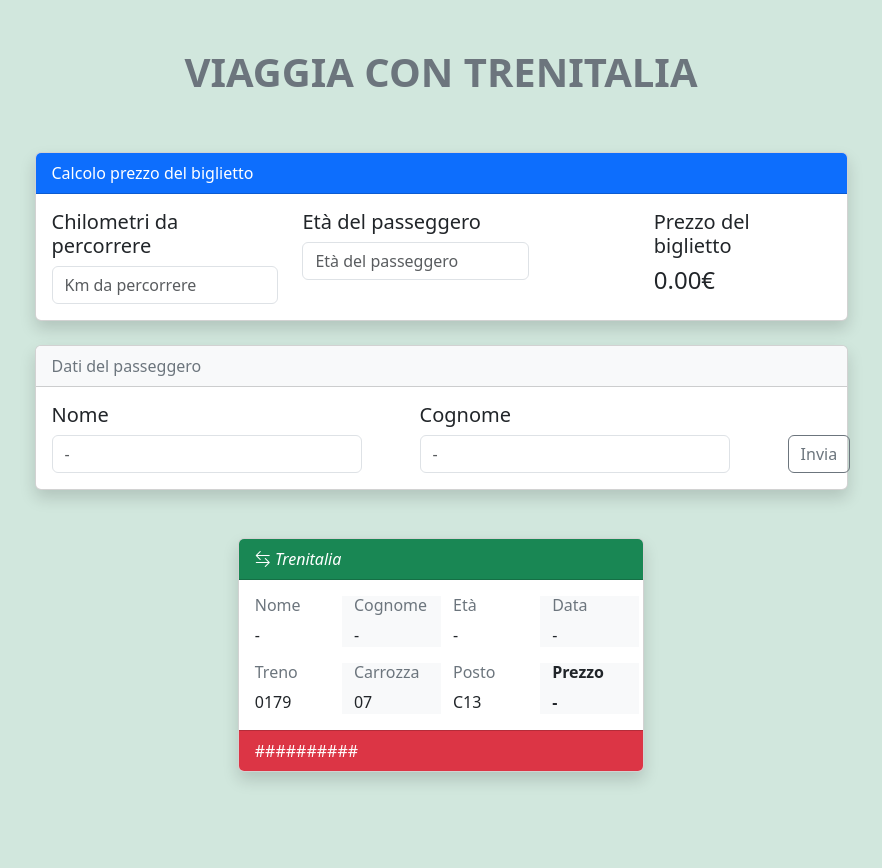
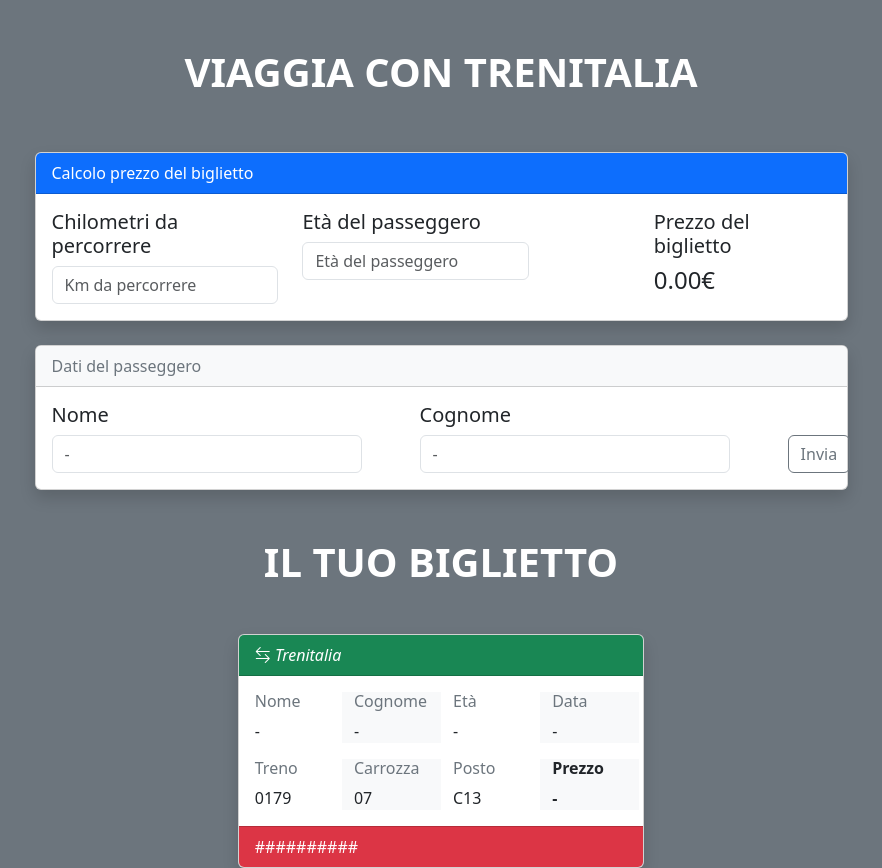
Before and after one commit to diegotosato/js-biglietto-treno-form, a plain HTML site: page index.html in a window 1280 px wide. Shown: the whole page, without its empty margins (199-1081 px from the left). Before the commit the page ends 800 px from the top, so only its background shows below. Drawn offline with nearby package versions, Linux system fonts and the light colour scheme.

Commit message:
adjust some colors, add second title

```diff
--- a/index.html
+++ b/index.html
@@ -14,10 +14,13 @@
     <link rel="stylesheet" href="https://cdn.jsdelivr.net/npm/bootstrap-icons@1.13.1/font/bootstrap-icons.min.css">
 </head>
 
-<body class="bg-success-subtle">
+<body class="bg-secondary">
 
     <div class="container ">
-        <h1 class="mt-5 fw-bold text-center text-uppercase text-secondary">Viaggia con Trenitalia</h1>
+
+        <h1 class="mt-5 fw-bold text-center text-uppercase text-white">Viaggia con Trenitalia</h1>
+        <!-- /main title -->
+
         <div class="row w-75 m-auto">
 
             <div class="col-12">
@@ -50,12 +53,6 @@
                                             placeholder="Età del passeggero">
                                     </div>
                                     <!-- /età passeggero -->
-
-                                    <!-- <div class="col-2 d-flex align-items-end">
-                                        <button class="btn btn-outline-success">Invia</button>
-                                    </div>
-                                    /botton -->
-
 
                                 </div>
                                 <!-- /row - form -->
@@ -131,6 +128,12 @@
                 <!-- /card - dati del passeggero -->
 
 
+                <h1 class="mt-5 fw-bold text-light text-center text-uppercase text-white">Il tuo biglietto</h1>
+                <!-- /stampa del biglietto -->
+
+
+
+
                 <div class="card w-50 mx-auto shadow mt-5">
 
                     <div class="card-header bg-success text-white fst-italic">
@@ -198,58 +201,6 @@
 
 
 
-
-
-
-
-
-
-
-
-
-
-
-
-
-
-
-
-
-
-
-
-
-
-
-
-
-
-
-
-
-
-
-
-
-
-
-
-    <!--
-
-    <form action="">
-        <input type="text" id="kilo-field" placeholder="Km da percorrere">
-        <input type="text" id="age-field" placeholder="Età del passeggero">
-        <button>Invia</button>
-    </form>
-
-
-
-
-
-    <h1 id="ticket-price-field">Prezzo del biglietto</h1> -->
-
-
-
     <script src="./assets/js/main.js"></script>
     <script src="https://cdn.jsdelivr.net/npm/@popperjs/core@2.11.8/dist/umd/popper.min.js"
         integrity="sha384-I7E8VVD/ismYTF4hNIPjVp/Zjvgyol6VFvRkX/vR+Vc4jQkC+hVqc2pM8ODewa9r"
```
